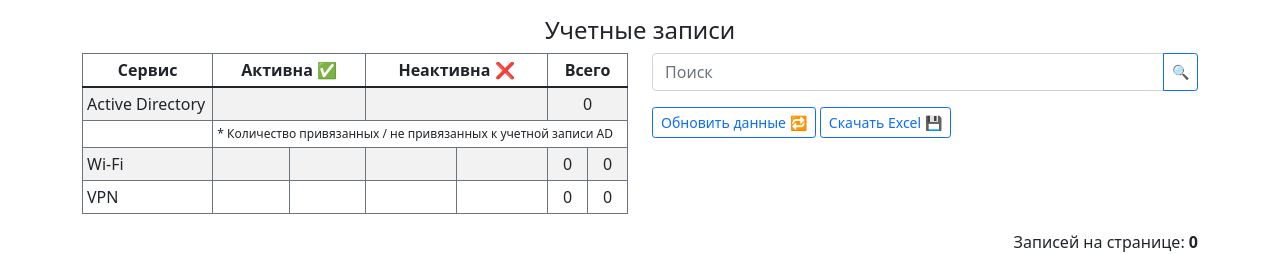
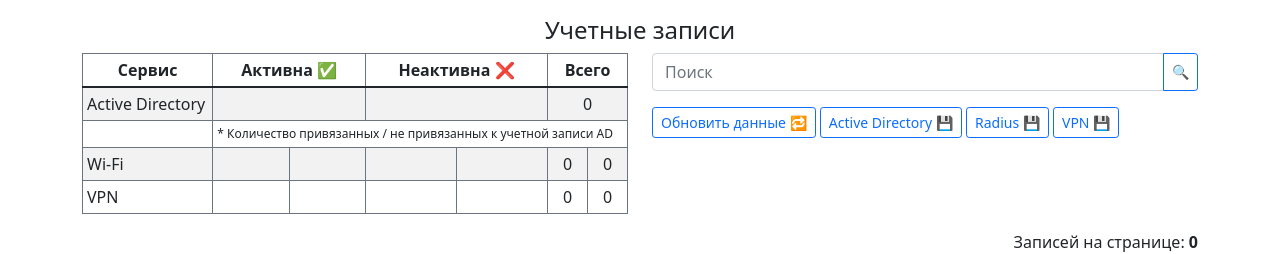
Before and after one commit to dentretyakoff/inventory, a Django app: page /users/ in a window 1280 px wide. Shown: the part 56-310 px from the top of the page. Run offline with Django 3.2, Linux system fonts and the light colour scheme; some libraries are stand-ins or nearby versions.

Commit message:
Отчеты Excel по свободным учетным записям Radius и VPN.

```diff
--- a/invent_pc/templates/users/users.html
+++ b/invent_pc/templates/users/users.html
@@ -78,7 +78,21 @@
         </div>
         <div class="col">
           <button class="btn btn-outline-primary btn-sm update-users-button">Обновить данные &#128257;</button>
-          <a href="{% url 'users:generate_users_report' %}" class="btn btn-outline-primary btn-sm">Скачать Excel &#128190;</a>
+          <a
+            href="{% url 'users:generate_users_report' %}"
+            class="btn btn-outline-primary btn-sm"
+            title="Сохраняет список учтеных записей AD в Excel, у которых есть хотябы одна связная учетная запись Radius или VPN"
+          >Active Directory &#128190;</a>
+          <a
+            href="{% url 'users:generate_radius_report' %}"
+            class="btn btn-outline-primary btn-sm"
+            title="Сохраняет список свободных учетных записей Radius"
+          >Radius &#128190;</a>
+          <a
+            href="{% url 'users:generate_vpn_report' %}"
+            class="btn btn-outline-primary btn-sm"
+            title="Сохраняет список свободных учетных записей VPN"
+          >VPN &#128190;</a>
         </div>
         <div id="loading-indicator" style="display: none;">Обновление данных... &#8987;</div>
         <div id="success-message" style="display: none; color: green;"></div>
--- a/invent_pc/users/urls.py
+++ b/invent_pc/users/urls.py
@@ -15,5 +15,11 @@ urlpatterns = [
     path('generate-users-report/',
          views.generate_users_report,
          name='generate_users_report'),
+    path('generate-radius-report/',
+         views.generate_radius_report,
+         name='generate_radius_report'),
+    path('generate-vpn-report/',
+         views.generate_vpn_report,
+         name='generate_vpn_report'),
     path('', views.users_main, name='users_main'),
 ]
--- a/invent_pc/users/views.py
+++ b/invent_pc/users/views.py
@@ -19,7 +19,7 @@
 from .utils import (update_or_create_users,
                     match_vpn_users,
                     match_radius_users,
-                    get_file)
+                    get_file, get_radius_file, get_vpn_file)
 
 logger = logging.getLogger(__name__)
 
@@ -154,8 +154,38 @@
     excel_file = get_file(users)
 
     response = HttpResponse(content_type='application/vnd.openxmlformats-officedocument.spreadsheetml.sheet')  # noqa
-    response['Content-Disposition'] = 'attachment; filename="users_report.xlsx"'  # noqa
+    response['Content-Disposition'] = 'attachment; filename="ad_users_report.xlsx"'  # noqa
 
     excel_file.save(response)
 
     return response
+
+
+def generate_radius_report(request):
+    """Формирует список свободных учетных запитсей Radius,
+    отдает файлом Excel."""
+    users = Radius.objects.filter(ad_user__isnull=True)
+
+    excel_file = get_radius_file(users)
+
+    response = HttpResponse(content_type='application/vnd.openxmlformats-officedocument.spreadsheetml.sheet')  # noqa
+    response['Content-Disposition'] = 'attachment; filename="radius_users_report.xlsx"'  # noqa
+
+    excel_file.save(response)
+
+    return response
+
+
+def generate_vpn_report(request):
+    """Формирует список свободных учетных запитсей VPN,
+    отдает файлом Excel."""
+    users = VPN.objects.filter(ad_user__isnull=True)
+
+    excel_file = get_vpn_file(users)
+
+    response = HttpResponse(content_type='application/vnd.openxmlformats-officedocument.spreadsheetml.sheet')  # noqa
+    response['Content-Disposition'] = 'attachment; filename="vpn_users_report.xlsx"'  # noqa
+
+    excel_file.save(response)
+
+    return response
```
Also changed, not shown: invent_pc/users/utils.py (+50 -16 lines).
